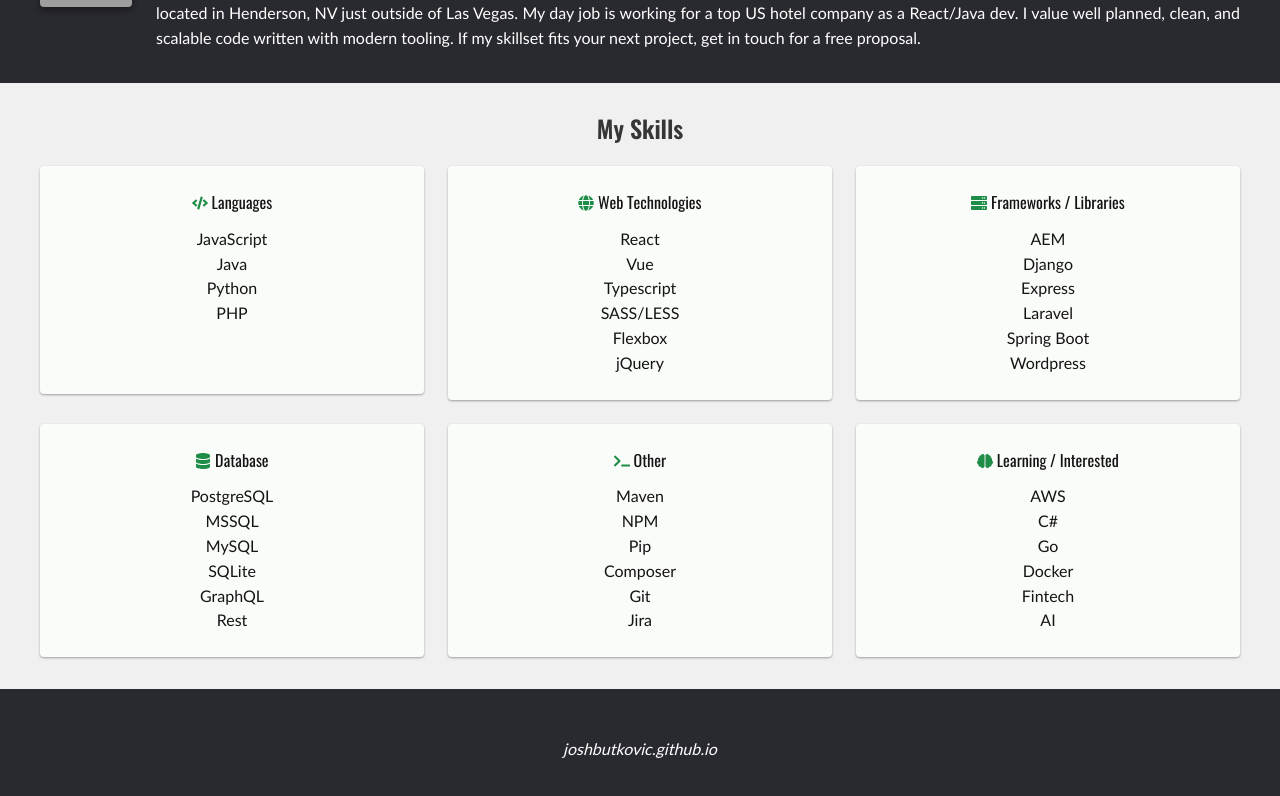
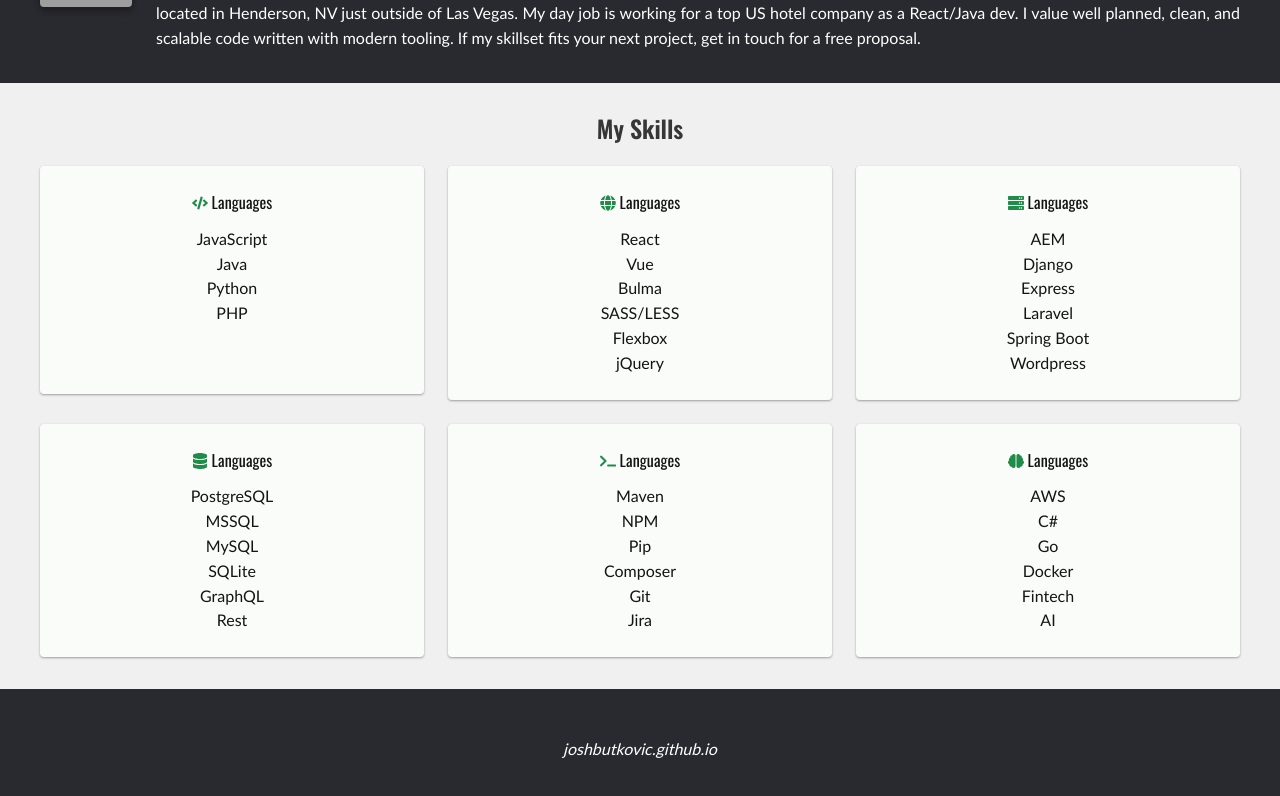
Before and after one commit to joshbutkovic/portfolio, a Next.js app: page / in a window 1280 px wide. Shown: the part 408-1204 px from the top of the page. Built offline with nearby package versions, Linux system fonts and the light colour scheme; grey boxes are pictures that could not be loaded.

Commit message:
major refactor to the skills component

```diff
--- a/components/Skills/Skills.tsx
+++ b/components/Skills/Skills.tsx
@@ -2,20 +2,83 @@
 import './Skills.scss';
 import { FontAwesomeIcon } from '@fortawesome/react-fontawesome';
 import { faCode, faTerminal, faGlobe, faDatabase, faServer, faBrain } from '@fortawesome/free-solid-svg-icons';
+import { IconProp } from '@fortawesome/fontawesome-svg-core';
 
 interface SkillsProps {
     title: string;
 }
 
+interface CardListItem {
+    label: string;
+    icon: IconProp;
+    items: Array<string>;
+}
+
 function Skills({ title }: SkillsProps) {
     const h1Classes = 'title is-size-4 is-capitalized has-text-weight-semibold has-text-centered-mobile';
     const h4Classes = 'is-size-6 is-capitalized has-text-weight-semibold has-text-centered-mobile';
+    const cardColumnClasses = 'column is-4-desktop is-6-tablet has-text-centered';
     const languages: Array<string> = ['JavaScript', 'Java', 'Python', 'PHP'];
-    const webTechnologies: Array<string> = ['React', 'Vue', 'Typescript', 'SASS/LESS', 'Flexbox', 'jQuery'];
-    const frameworksAndLibraries = ['AEM', 'Django', 'Express', 'Laravel', 'Spring Boot', 'Wordpress'];
+    const frontEndTech: Array<string> = ['React', 'Vue', 'Bulma', 'SASS/LESS', 'Flexbox', 'jQuery'];
+    const frameworks = ['AEM', 'Django', 'Express', 'Laravel', 'Spring Boot', 'Wordpress'];
     const database: Array<string> = ['PostgreSQL', 'MSSQL', 'MySQL', 'SQLite', 'GraphQL', 'Rest'];
-    const other: Array<string> = ['Maven', 'NPM', 'Pip', 'Composer', 'Git', 'Jira'];
+    const misc: Array<string> = ['Maven', 'NPM', 'Pip', 'Composer', 'Git', 'Jira'];
     const learningInterested: Array<string> = ['AWS', 'C#', 'Go', 'Docker', 'Fintech', 'AI'];
+
+    const cardList: Array<CardListItem> = [
+        {
+            label: 'Languages',
+            icon: faCode,
+            items: languages,
+        },
+        {
+            label: 'Front End Tech',
+            icon: faGlobe,
+            items: frontEndTech,
+        },
+        {
+            label: 'Frameworks',
+            icon: faServer,
+            items: frameworks,
+        },
+        {
+            label: 'Database',
+            icon: faDatabase,
+            items: database,
+        },
+        {
+            label: 'Miscellaneous',
+            icon: faTerminal,
+            items: misc,
+        },
+        {
+            label: 'Learning / Interested',
+            icon: faBrain,
+            items: learningInterested,
+        },
+    ];
+
+    const renderCardList = (): Array<JSX.Element> => {
+        let renderedList: Array<JSX.Element> = cardList.map((cardListItem: CardListItem, index1: number) => {
+            return (
+                <div className={cardColumnClasses} key={index1}>
+                    <div className="card">
+                        <div className="card-content">
+                            <h4 className={h4Classes}>
+                                <FontAwesomeIcon className="icon is-small" icon={cardListItem.icon} /> Languages
+                            </h4>
+                            <ul>
+                                {cardListItem.items.map((item: string, index2: number) => {
+                                    return <li key={index2}>{item}</li>;
+                                })}
+                            </ul>
+                        </div>
+                    </div>
+                </div>
+            );
+        });
+        return renderedList;
+    };
 
     return (
         <section className="skills hero has-text-centered">
@@ -26,94 +89,7 @@
                             <h1 className={h1Classes}>{title}</h1>
                         </div>
                     </div>
-                    <div className="columns is-multiline">
-                        <div className="column is-4 has-text-centered">
-                            <div className="card">
-                                <div className="card-content">
-                                    <h4 className={h4Classes}>
-                                        <FontAwesomeIcon className="icon is-small" icon={faCode} /> Languages
-                                    </h4>
-                                    <ul>
-                                        {languages.map((item: string, index) => {
-                                            return <li key={index}>{item}</li>;
-                                        })}
-                                    </ul>
-                                </div>
-                            </div>
-                        </div>
-                        <div className="column is-4 has-text-centered">
-                            <div className="card">
-                                <div className="card-content">
-                                    <h4 className={h4Classes}>
-                                        <FontAwesomeIcon className="icon is-small" icon={faGlobe} /> Web Technologies
-                                    </h4>
-                                    <ul>
-                                        {webTechnologies.map((item: string, index) => {
-                                            return <li key={index}>{item}</li>;
-                                        })}
-                                    </ul>
-                                </div>
-                            </div>
-                        </div>
-                        <div className="column is-4 has-text-centered">
-                            <div className="card">
-                                <div className="card-content">
-                                    <h4 className={h4Classes}>
-                                        <FontAwesomeIcon className="icon is-small" icon={faServer} /> Frameworks /
-                                        Libraries
-                                    </h4>
-                                    <ul>
-                                        {frameworksAndLibraries.map((item: string, index) => {
-                                            return <li key={index}>{item}</li>;
-                                        })}
-                                    </ul>
-                                </div>
-                            </div>
-                        </div>
-                        <div className="column is-4 has-text-centered">
-                            <div className="card">
-                                <div className="card-content">
-                                    <h4 className={h4Classes}>
-                                        <FontAwesomeIcon className="icon is-small" icon={faDatabase} /> Database
-                                    </h4>
-                                    <ul>
-                                        {database.map((item: string, index) => {
-                                            return <li key={index}>{item}</li>;
-                                        })}
-                                    </ul>
-                                </div>
-                            </div>
-                        </div>
-                        <div className="column is-4 has-text-centered">
-                            <div className="card">
-                                <div className="card-content">
-                                    <h4 className={h4Classes}>
-                                        <FontAwesomeIcon className="icon is-small" icon={faTerminal} /> Other
-                                    </h4>
-                                    <ul>
-                                        {other.map((item: string, index) => {
-                                            return <li key={index}>{item}</li>;
-                                        })}
-                                    </ul>
-                                </div>
-                            </div>
-                        </div>
-                        <div className="column is-4 has-text-centered">
-                            <div className="card">
-                                <div className="card-content">
-                                    <h4 className={h4Classes}>
-                                        <FontAwesomeIcon className="icon is-small" icon={faBrain} /> Learning /
-                                        Interested
-                                    </h4>
-                                    <ul>
-                                        {learningInterested.map((item: string, index) => {
-                                            return <li key={index}>{item}</li>;
-                                        })}
-                                    </ul>
-                                </div>
-                            </div>
-                        </div>
-                    </div>
+                    <div className="columns is-multiline">{renderCardList()}</div>
                 </div>
             </div>
         </section>
```
